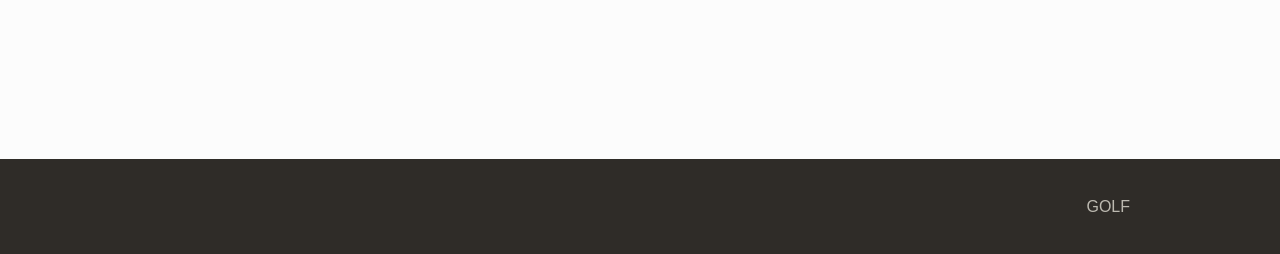
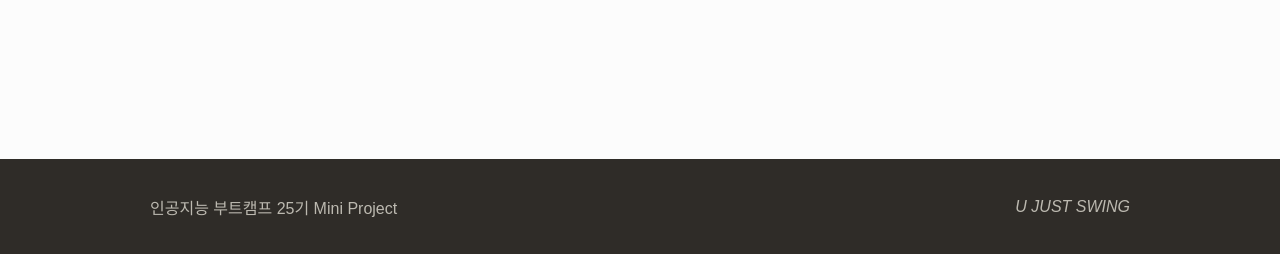
Before and after one commit to Dawnnote/Django_Screen_Golf_Review, a Django app: page / in a window 1280 px wide. Shown: the part 1298-1552 px from the top of the page. Run offline with Django 4.2, Linux system fonts and the light colour scheme; data that the repository does not hold is empty; some libraries are stand-ins or nearby versions; some web fonts are replaced.

Commit message:
footer 수정

```diff
--- a/golf_review/golf/templates/review_base/base_with_navbar.html
+++ b/golf_review/golf/templates/review_base/base_with_navbar.html
@@ -25,8 +25,8 @@
 {% block footer %}
 <footer class="site-footer">
   <div class="max-content-width content">
-    <div></div>
-    <div>GOLF</div>
+    <div>인공지능 부트캠프 25기 Mini Project</div>
+    <div><i>U JUST SWING</i></div>
   </div>
 </footer>
 {% endblock footer %}
```
